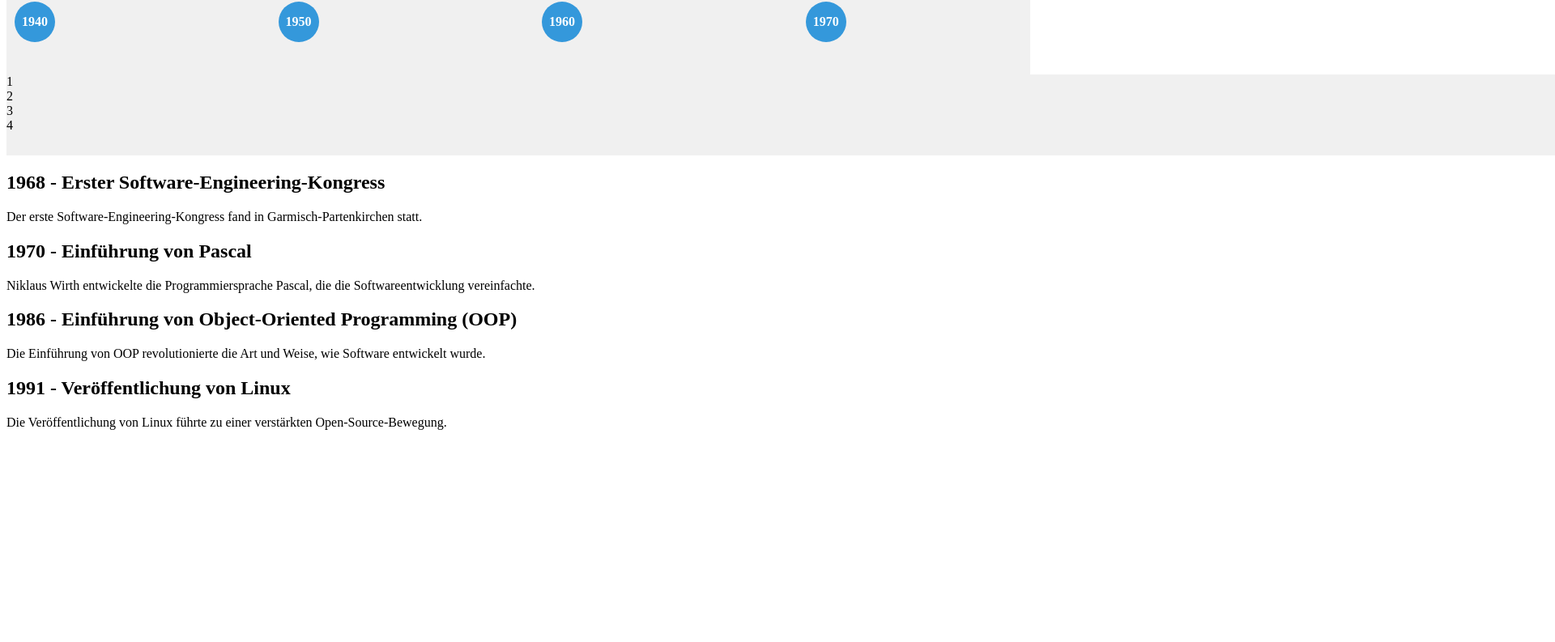
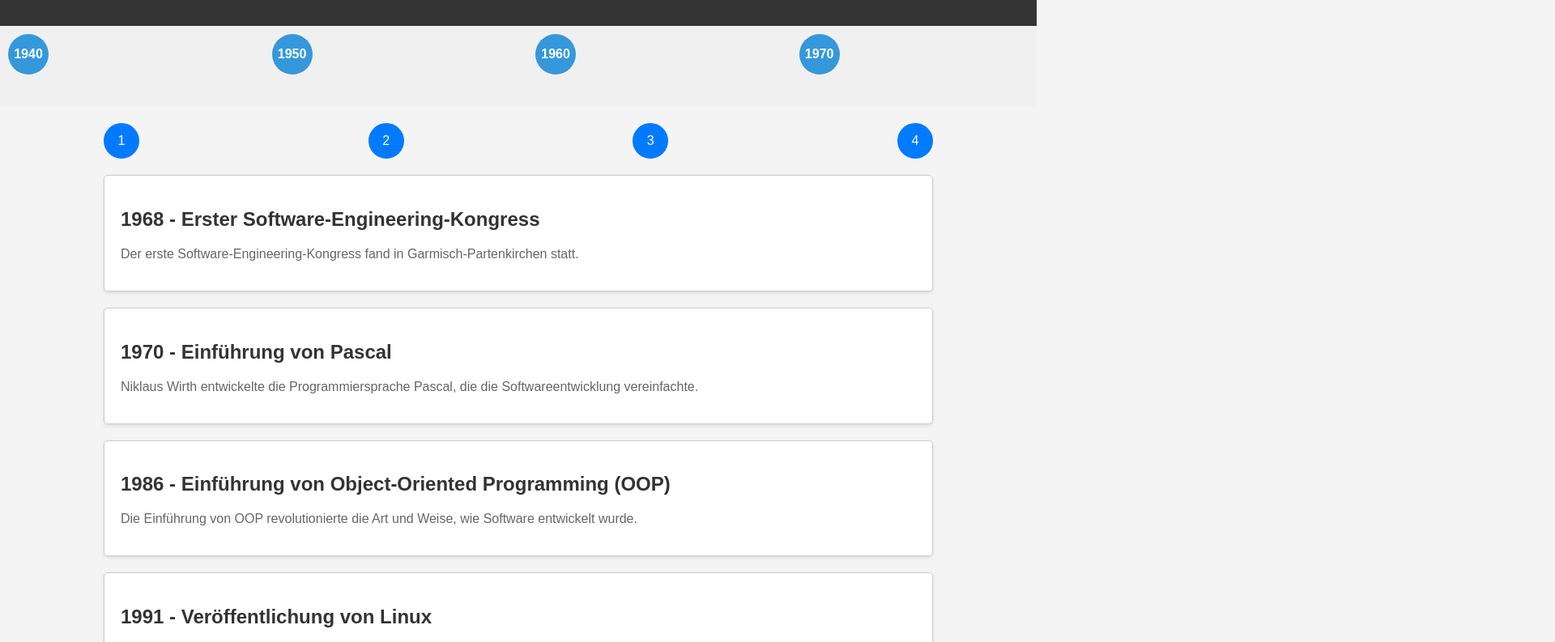
Before and after one commit to Vanilla-1311/Meilensteine, a plain HTML site: page meilensteine.html in a window 1280 px wide. Shown: the part 88-881 px from the top of the page at 81% size, 1920 px wide, since content can reach past the window. Before the commit the page ends 800 px from the top, so only its background shows below. Drawn offline with Linux system fonts and the light colour scheme.

Commit message:
Zeitstrahl

```diff
--- a/meilensteine.html
+++ b/meilensteine.html
@@ -4,18 +4,17 @@
     <meta charset="UTF-8" />
     <meta name="viewport" content="width=device-width, initial-scale=1.0" />
     <link rel="stylesheet" href="styles.css" />
+    <script src="script.js"></script>
     <title>Meilensteine von Software Engineering</title>
   </head>
   <body>
     <header>
       <h1>Meilensteine von Software Engineering</h1>
     </header>
-    <!-- Zeitstrahl -->
     <div class="timeline-container">
       <div class="timeline">
         <div class="scrollable-timeline">
           <div class="years">
-            <!-- Hier fügen Sie die Jahre ein -->
             <div class="year">1940</div>
             <div class="year">1950</div>
             <div class="year">1960</div>
@@ -31,7 +30,7 @@
       </div>
     </div>
 
-    <div class="timeline">
+    <div class="navigation">
       <div class="arrow" id="arrow1">1</div>
       <div class="arrow" id="arrow2">2</div>
       <div class="arrow" id="arrow3">3</div>
@@ -67,6 +66,5 @@
         </p>
       </div>
     </div>
-    <script src="script.js"></script>
   </body>
 </html>
--- a/script.js
+++ b/script.js
@@ -1,20 +1,19 @@
-/*
-document.getElementById('arrow1').addEventListener('click', function() {
-    document.getElementById('milestone1').scrollIntoView({ behavior: 'smooth' });
+document.getElementById("arrow1").addEventListener("click", function () {
+  document.getElementById("milestone1").scrollIntoView({ behavior: "smooth" });
 });
 
-document.getElementById('arrow2').addEventListener('click', function() {
-    document.getElementById('milestone2').scrollIntoView({ behavior: 'smooth' });
+document.getElementById("arrow2").addEventListener("click", function () {
+  document.getElementById("milestone2").scrollIntoView({ behavior: "smooth" });
 });
 
-document.getElementById('arrow3').addEventListener('click', function() {
-    document.getElementById('milestone3').scrollIntoView({ behavior: 'smooth' });
+document.getElementById("arrow3").addEventListener("click", function () {
+  document.getElementById("milestone3").scrollIntoView({ behavior: "smooth" });
 });
 
-document.getElementById('arrow4').addEventListener('click', function() {
-    document.getElementById('milestone4').scrollIntoView({ behavior: 'smooth' });
+document.getElementById("arrow4").addEventListener("click", function () {
+  document.getElementById("milestone4").scrollIntoView({ behavior: "smooth" });
 });
-*/
+
 document.addEventListener("DOMContentLoaded", function () {
   const timelineContainer = document.querySelector(".timeline-container");
   const timeline = document.querySelector(".timeline");
--- a/styles.css
+++ b/styles.css
@@ -1,4 +1,3 @@
-/*
 body {
   font-family: Arial, sans-serif;
   margin: 0;
@@ -13,7 +12,7 @@ header {
   padding: 20px 0;
 }
 
-.timeline {
+.navigation {
   display: flex;
   justify-content: space-between;
   margin: 20px auto;
@@ -59,13 +58,7 @@ header {
   color: #666;
 }
 
-body {
-    margin: 0;
-    padding: 0;
-    font-family: Arial, sans-serif;
-}
-*/
-
+/* Zeitstrahl-Elemente */
 .timeline-container {
   width: 100%;
   overflow-x: scroll;
```
Also changed, not shown: 2 other files. Lines whose indentation alone changed are shown as unchanged.
